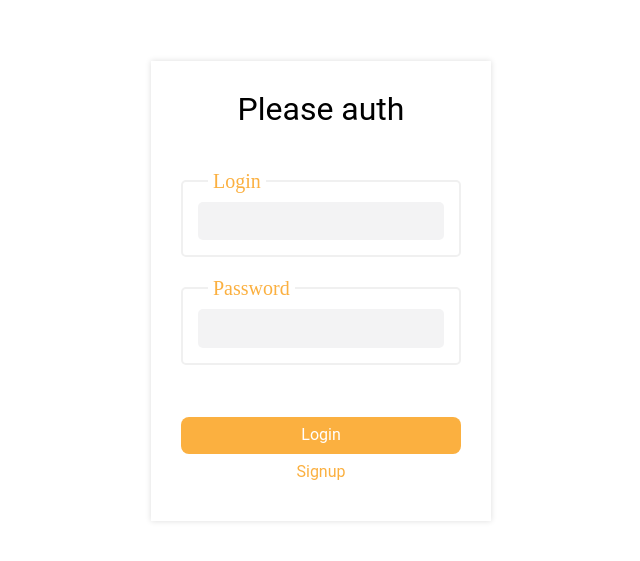
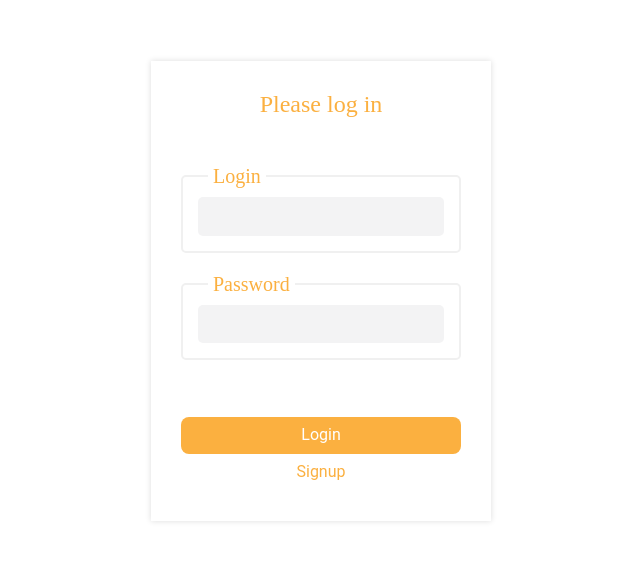
Before and after one commit to sergrage/monsters_invasion_defense_game, a React (Vite) app in the folder packages/client/: page /login in a window 1280 px wide. Shown: the part 131-692 px from the top of the page, without its empty margins (319-959 px from the left). Built offline with nearby package versions, Linux system fonts and the light colour scheme; no server answers; a web font is replaced by a local one.

Commit message:
refactor: upd comments, misc changes

```diff
--- a/packages/client/src/pages/login/index.tsx
+++ b/packages/client/src/pages/login/index.tsx
@@ -48,20 +48,15 @@ function LoginPage() {
     );
   }
 
-  function applyData(data?: any) {
-    if (data) {
-      console.log(data);
-    }
-
+  // запросить данные пользователя с дальнейшим редиректом
+  function applyData() {
     sendRequest({ url: `${authUrl}/user` });
     // navigate(routes.game) или navigate(routes.forum) ???
   }
 
   return (
-    // убрал layout.page т.к. с ним аполучается 3 х вложенность
-    // main->page->container, оно нам необходимо?
     <form className={style.form} onSubmit={onSubmitHandler}>
-      <h1>Please auth</h1>
+      <h1 className={style["form__title"]}>Please log in</h1>
 
       <div className={style["form__inputs-wrapper"]}>
         <ExoticInput
--- a/packages/client/src/ui/exotic-input/index.tsx
+++ b/packages/client/src/ui/exotic-input/index.tsx
@@ -58,7 +58,7 @@ function ExoticInput(props: inputType) {
     }, 2000);
   }
 
-  // check inputs immidiately after losing focus
+  // проверяет инпуты после потери фокуса
   function blurHandler(event: React.FocusEvent<HTMLInputElement>) {
     if (!props.required) return;
 
@@ -70,6 +70,7 @@ function ExoticInput(props: inputType) {
       <label className={style["input-el__label"]} htmlFor={`input-${id}`}>
         {props.label}
       </label>
+
       <input
         className={style["input-el__input"]}
         id={`input-${id}`}
```
